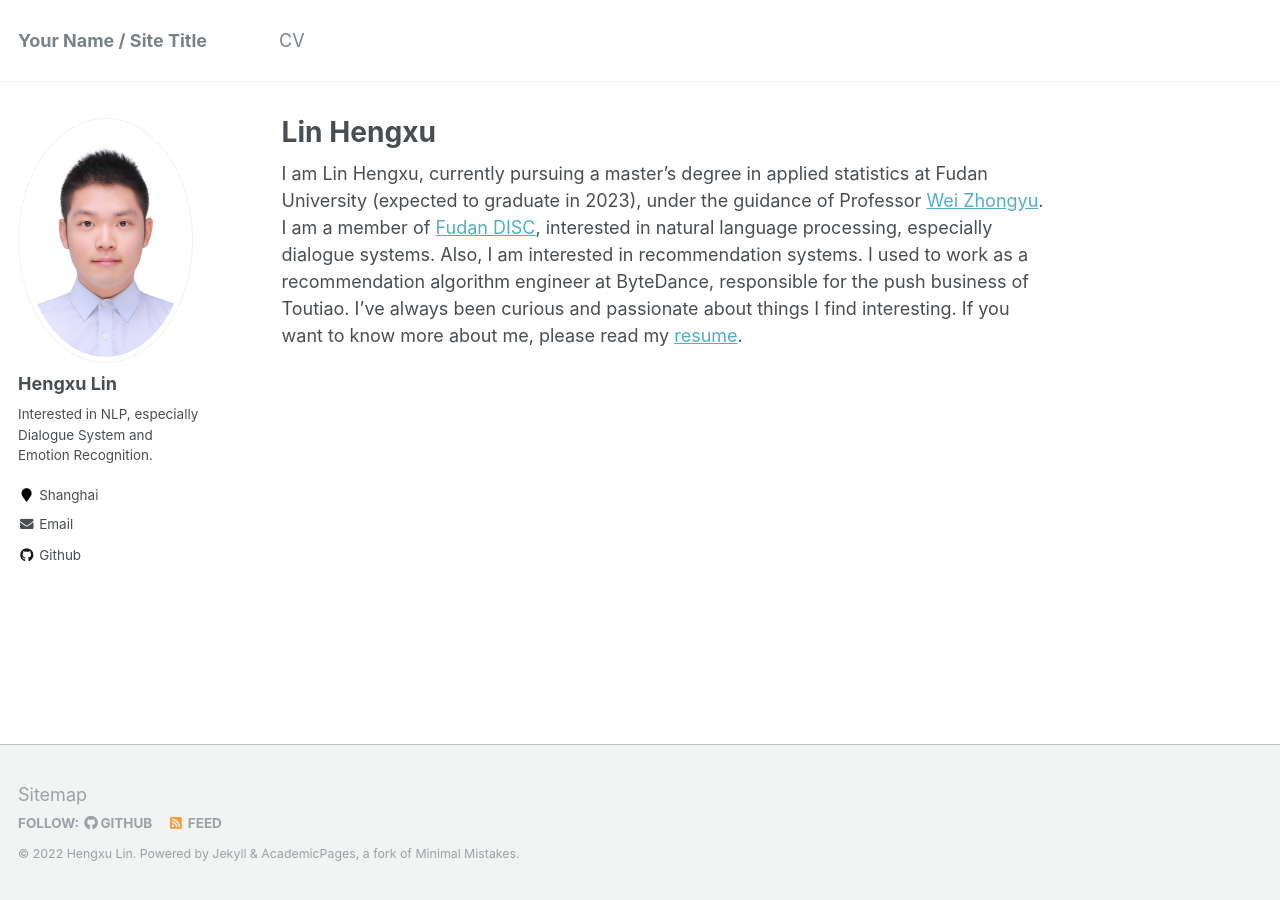
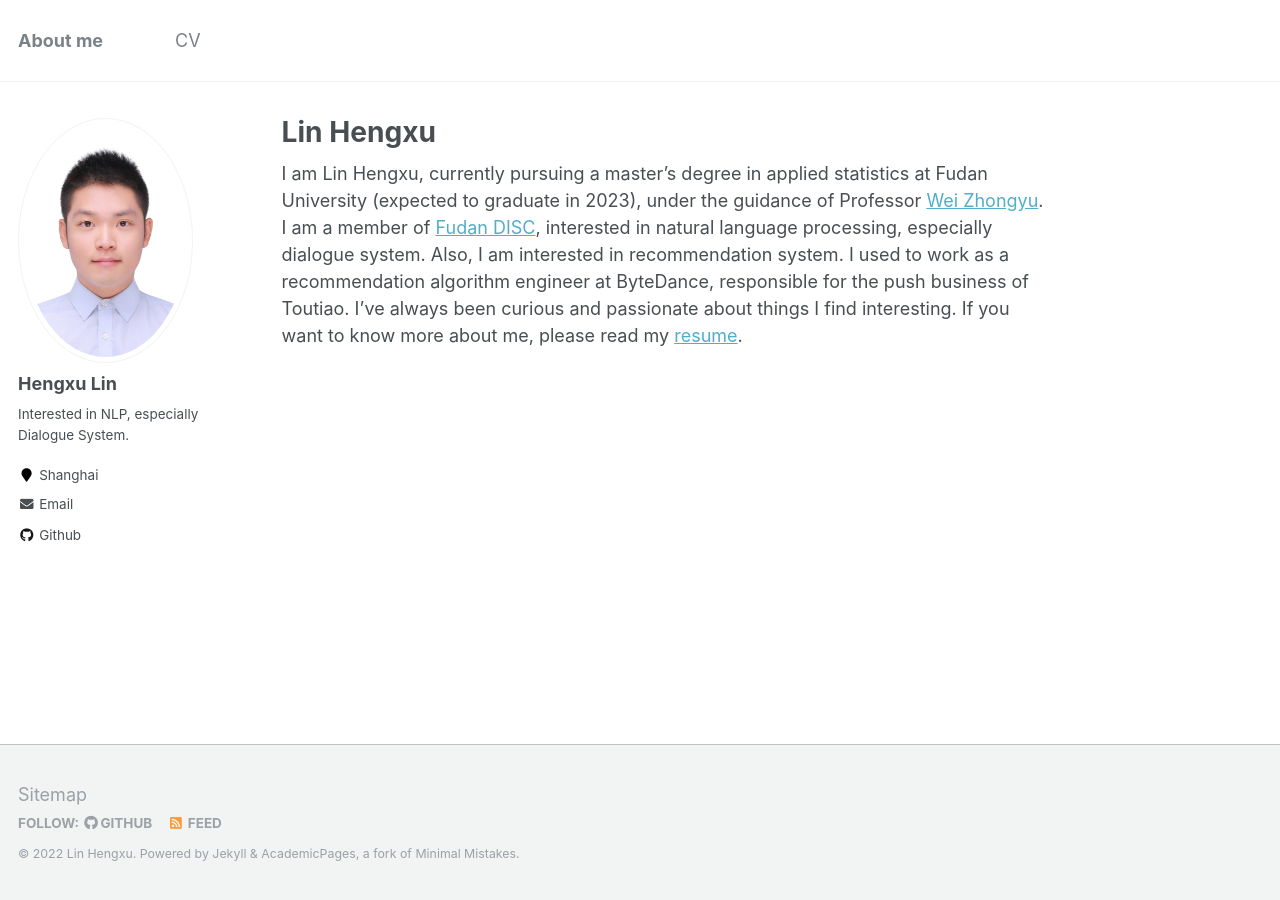
Before and after one commit to KomorebiLHX/komorebilhx.github.io, a Jekyll site: the page built from _pages/about.md, in a window 1280 px wide. Built offline with Jekyll 4.4.1, drawn with Linux system fonts in a browser that asks for light colours.

Commit message:
correct typos.

```diff
--- a/_config.yml
+++ b/_config.yml
@@ -7,10 +7,10 @@
 
 # Site Settings
 locale                   : "en-US"
-title                    : "Your Name / Site Title"
+title                    : "About me"
 title_separator          : "-"
-name                     : &name "Hengxu Lin"
-description              : &description "Interested in NLP, especially Diaologue System and Emotion Recognition."
+name                     : &name "Lin Hengxu"
+description              : &description "Interested in NLP, especially Dialogue System."
 url                      : https://komorebilhx.github.io # the base hostname & protocol for your site e.g. "https://mmistakes.github.io"
 baseurl                  : "" # the subpath of your site, e.g. "/blog"
 repository               : "komorebilhx/komorebilhx.github.io"
@@ -82,7 +82,7 @@ analytics:
 author:
   name             : "Hengxu Lin"
   avatar           : "avatar.jpg"
-  bio              : "Interested in NLP, especially Dialogue System and Emotion Recognition."
+  bio              : "Interested in NLP, especially Dialogue System."
   location         : "Shanghai"
   employer         :
   pubmed           :  # "https://www.ncbi.nlm.nih.gov/pubmed/?term=john+snow"
--- a/_pages/about.md
+++ b/_pages/about.md
@@ -8,4 +8,4 @@ redirect_from:
   - /about.html
 ---
 
-I am Lin Hengxu, currently pursuing a master's degree in applied statistics at Fudan University (expected to graduate in 2023), under the guidance of Professor [Wei Zhongyu](http://www.sdspeople.fudan.edu.cn/zywei/). I am a member of [Fudan DISC](http://fudan-disc.com/), interested in natural language processing, especially dialogue systems. Also, I am interested in recommendation systems. I used to work as a recommendation algorithm engineer at ByteDance, responsible for the push business of Toutiao. I've always been curious and passionate about things I find interesting. If you want to know more about me, please read my [resume](../files/resume.pdf).
+I am Lin Hengxu, currently pursuing a master's degree in applied statistics at Fudan University (expected to graduate in 2023), under the guidance of Professor [Wei Zhongyu](http://www.sdspeople.fudan.edu.cn/zywei/). I am a member of [Fudan DISC](http://fudan-disc.com/), interested in natural language processing, especially dialogue system. Also, I am interested in recommendation system. I used to work as a recommendation algorithm engineer at ByteDance, responsible for the push business of Toutiao. I've always been curious and passionate about things I find interesting. If you want to know more about me, please read my [resume](../files/resume.pdf).
```
